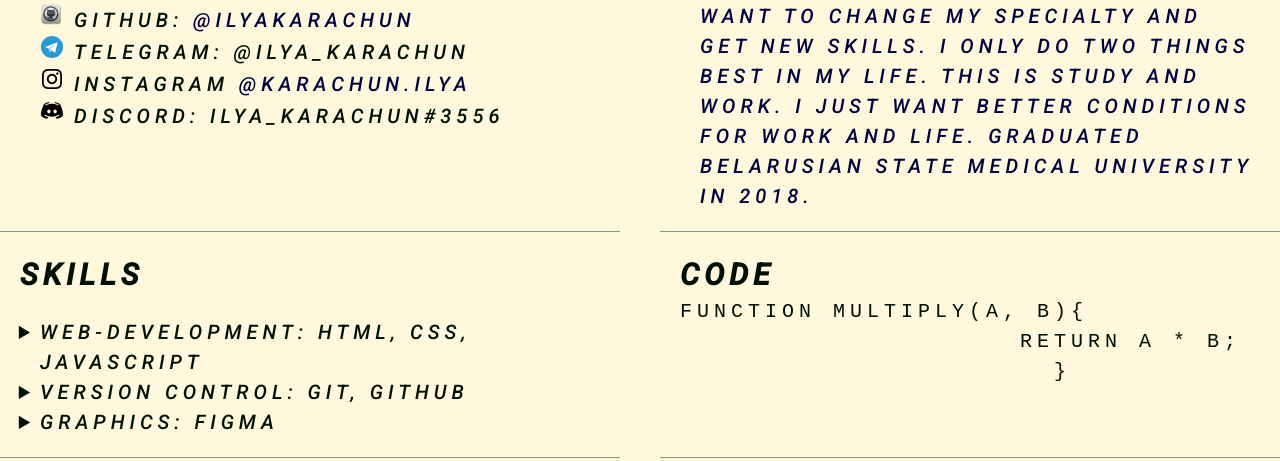
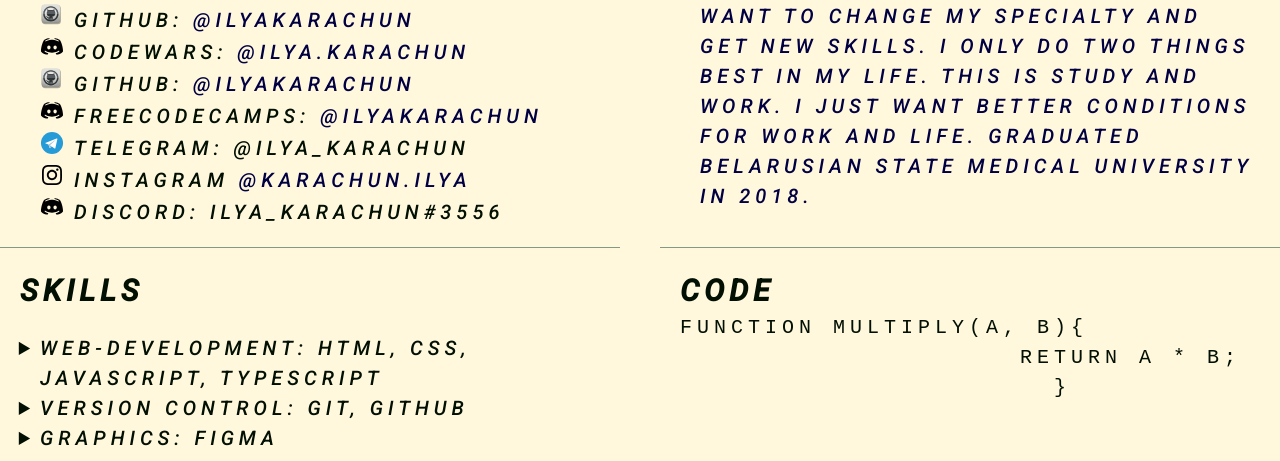
Before and after one commit to ilyaKarachun/rsschool-cv, a plain HTML site: page index.html in a window 1280 px wide. Shown: the part 684-1145 px from the top of the page. Drawn offline with Linux system fonts and the light colour scheme.

Commit message:
feat: add frecodecamp & codewars

```diff
--- a/index.html
+++ b/index.html
@@ -98,6 +98,45 @@
               </li>
               <li class="section-iteam">
                 <img
+                  src="./assets/img/icons8-discord-250.svg"
+                  alt="github"
+                  class="section-image"
+                />CodeWars:
+                <a
+                  href="https://www.codewars.com/users/Ilya.Karachun"
+                  class="section-link"
+                  target="_blank"
+                  >@Ilya.Karachun</a
+                >
+              </li>
+              <li class="section-iteam">
+                <img
+                  src="./assets/img/github.svg"
+                  alt="github"
+                  class="section-image"
+                />Github:
+                <a
+                  href="https://github.com/ilyaKarachun"
+                  class="section-link"
+                  target="_blank"
+                  >@ilyaKarachun</a
+                >
+              </li>
+              <li class="section-iteam">
+                <img
+                  src="./assets/img/icons8-discord-250.svg"
+                  alt="github"
+                  class="section-image"
+                />FreeCodeCamps:
+                <a
+                  href="https://www.freecodecamp.org/IlyaKarachun"
+                  class="section-link"
+                  target="_blank"
+                  >@IlyaKarachun</a
+                >
+              </li>
+              <li class="section-iteam">
+                <img
                   src="./assets/img/logo-telegram.svg"
                   alt="Telegram"
                   class="section-image"
@@ -143,7 +182,7 @@
             <h2>Skills</h2>
             <ul class="section-list section-list_type">
               <li class="section-iteam">
-                Web-development: HTML, CSS, JAvaScript
+                Web-development: HTML, CSS, JAvaScript, TypeScript
               </li>
               <li class="section-iteam">Version control: GIT, Github</li>
               <li class="section-iteam">Graphics: Figma</li>
@@ -162,6 +201,7 @@
           <div class="section-title">
             <h2>Courses</h2>
             <p class="section-subtitle">Yandex.Praktikum</p>
+            <p class="section-subtitle">IT - Incubator  (LOADING...)</p>
           </div>
         </section>
         <section class="section" id="projects">
```
Also changed, not shown: assets/img/codewars.svg (added).
